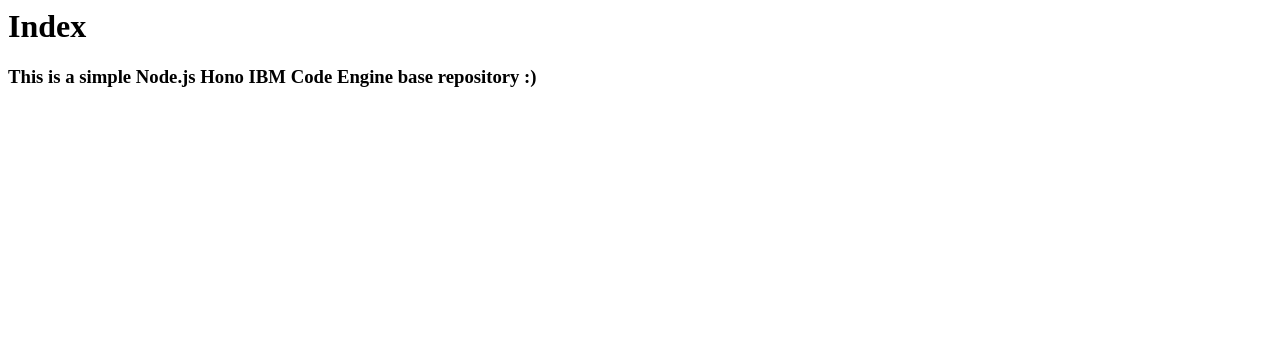
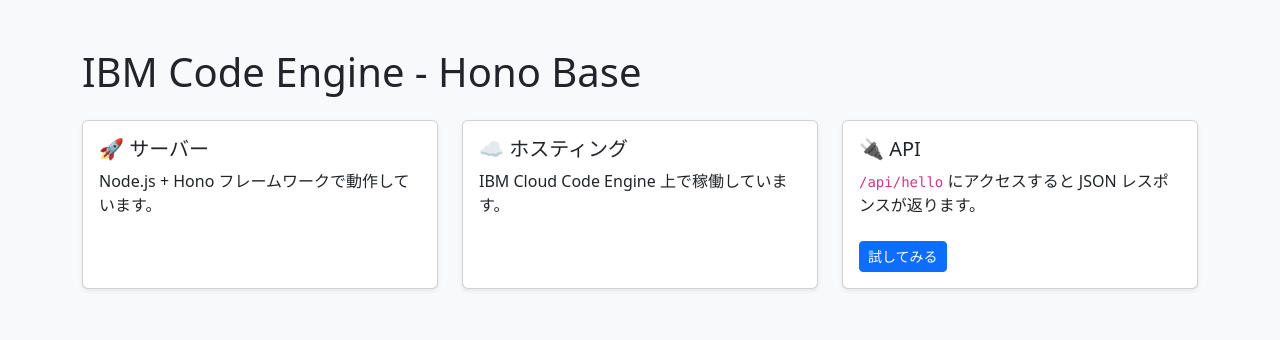
Before and after one commit to 1ft-seabass/ibm-bob-codeengine-sample-01, a website: page public/index.html in a window 1280 px wide. Drawn offline with nearby package versions, Linux system fonts and the light colour scheme.

Commit message:
feat: index.html に Bootstrap 5 とカードレイアウトを適用

```diff
--- a/public/index.html
+++ b/public/index.html
@@ -1,9 +1,51 @@
-<html>
+<!DOCTYPE html>
+<html lang="ja">
   <head>
-    <title>Index</title>
+    <meta charset="UTF-8" />
+    <meta name="viewport" content="width=device-width, initial-scale=1.0" />
+    <title>IBM Code Engine - Hono Base</title>
+    <link
+      rel="stylesheet"
+      href="https://cdn.jsdelivr.net/npm/bootstrap@5.3.3/dist/css/bootstrap.min.css"
+    />
   </head>
-  <body>
-    <h1>Index</h1>
-    <h3>This is a simple Node.js Hono IBM Code Engine base repository :)</h3>
+  <body class="bg-light">
+    <div class="container py-5">
+      <h1 class="mb-4">IBM Code Engine - Hono Base</h1>
+
+      <div class="row g-4">
+        <div class="col-md-4">
+          <div class="card h-100 shadow-sm">
+            <div class="card-body">
+              <h5 class="card-title">🚀 サーバー</h5>
+              <p class="card-text">Node.js + Hono フレームワークで動作しています。</p>
+            </div>
+          </div>
+        </div>
+
+        <div class="col-md-4">
+          <div class="card h-100 shadow-sm">
+            <div class="card-body">
+              <h5 class="card-title">☁️ ホスティング</h5>
+              <p class="card-text">IBM Cloud Code Engine 上で稼働しています。</p>
+            </div>
+          </div>
+        </div>
+
+        <div class="col-md-4">
+          <div class="card h-100 shadow-sm">
+            <div class="card-body">
+              <h5 class="card-title">🔌 API</h5>
+              <p class="card-text">
+                <code>/api/hello</code> にアクセスすると JSON レスポンスが返ります。
+              </p>
+              <a href="/api/hello" class="btn btn-primary btn-sm mt-2" target="_blank">試してみる</a>
+            </div>
+          </div>
+        </div>
+      </div>
+    </div>
+
+    <script src="https://cdn.jsdelivr.net/npm/bootstrap@5.3.3/dist/js/bootstrap.bundle.min.js"></script>
   </body>
 </html>
```
